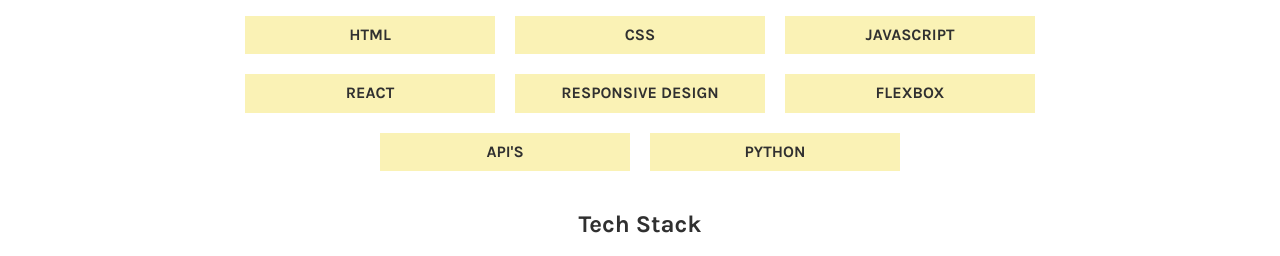
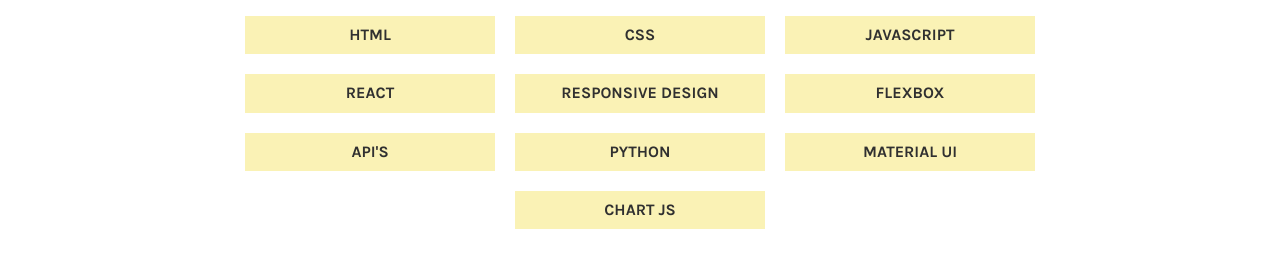
Before and after one commit to Julie805/portfolio, a website built with Parcel: page index.html in a window 1280 px wide. Shown: the part 2780-3036 px from the top of the page. Built offline with nearby package versions, Linux system fonts and the light colour scheme.

Commit message:
Added new developer skills

```diff
--- a/index.html
+++ b/index.html
@@ -141,6 +141,8 @@
           <h4 class="highlight">Flexbox</h4>
           <h4 class="highlight">API's</h4>
           <h4 class="highlight">Python</h4>
+          <h4 class="highlight">Material UI</h4>
+          <h4 class="highlight">Chart JS</h4>
         </div>
 
         <h3 class="base-margin">Tech Stack</h3>
```
